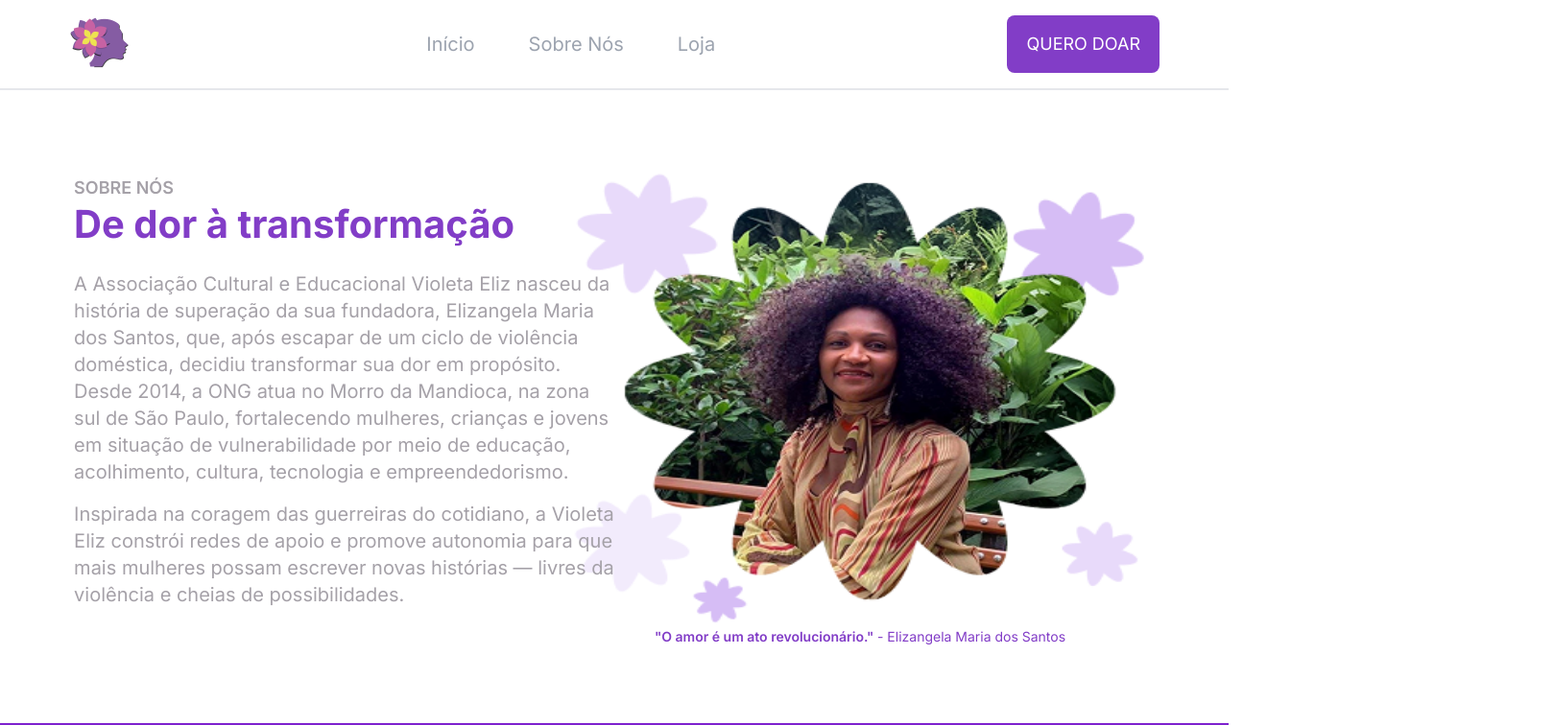
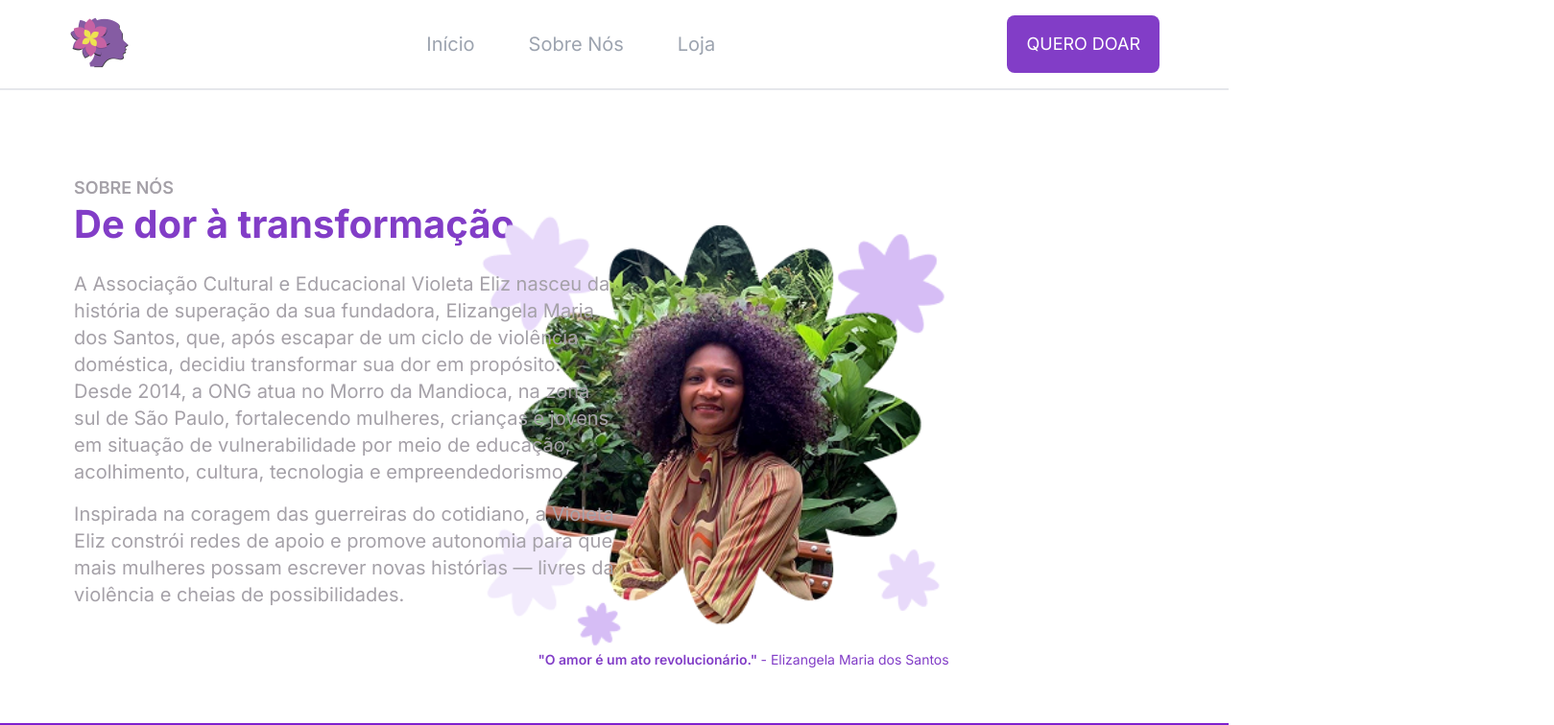
Before and after one commit to Projeto-FrontEnd-Fusion/Aceve-website-development, a Next.js app: page /sobre-nos in a window 1280 px wide. Shown: the top 756 px of the page at 96% size, 1619 px wide, since content can reach past the window. Built offline with nearby package versions, Linux system fonts and the light colour scheme; a web font is replaced by a local one.

Commit message:
fix: ajustment on image rendeing on sbore-nos section

```diff
--- a/src/app/sobre-nos/page.tsx
+++ b/src/app/sobre-nos/page.tsx
@@ -11,9 +11,9 @@ import { Navigation } from "swiper/modules";
 import "swiper/css/navigation";
 import { useState } from "react";
 import { ImpactfulStories } from "@/features/about-us/components/ImpactfulStories";
-import { AboutUs } from "@/features/about-us/components/sobre-nos";
 import OurImpact from "@/features/about-us/components/OurImpact";
 import { Changemaker } from "@/features/about-us/components/Changemaker";
+import { AboutUs } from "@/features/about-us/components/Sobre-nos";
 
 function SobreNos() {
   const [swiperInstance, setSwiperInstance] = useState<SwiperClass | null>(
--- a/src/features/about-us/components/sobre-nos.tsx
+++ b/src/features/about-us/components/sobre-nos.tsx
@@ -39,15 +39,16 @@ export const AboutUs = () => {
                     </div>
 
                     <div className="py-6 tablet:py-0 tablet:h-full tablet:w-[590px]">
-                        <figure className="tablet:absolute bottom-3 tablet:left-[24rem] laptop:absolute laptop:left-[32rem] z-30 h-full">
+                        <figure className="tablet:absolute laptop:bottom-[-2rem] tablet:left-[20rem] laptop:left-[26rem] z-30 w-full">
                             <Image
                                 src={flowerBanner}
                                 alt="Elizangela Maria dos Santos"
-                                className="h-full tablet:max-h-[548px] laptop:max-h-[572px]"
-                                width={750}
-                                height={700}
+                                className="tablet:max-w-[376px] laptop:max-w-[500px]"
+                                width={592}
+                                height={548}
                             />
-                            <figcaption className="font-inter font-semibold text-sm text-primary-600 text-center">"O amor é um ato revolucionário." <span className="font-normal"> <span className="hidden tablet:inline">-</span> <br className="tablet:hidden" />Elizangela Maria dos Santos</span></figcaption>
+                            <figcaption className="font-inter text-center font-semibold text-sm text-primary-600 tablet:text-center tablet:w-1/2 laptop:w-1/2">"O amor é um ato revolucionário." <span className="font-normal"> <span className="hidden laptop:inline">-</span> <br className="laptop:hidden" />Elizangela Maria dos Santos</span>
+                            </figcaption>
                         </figure>
 
                     </div>
```
